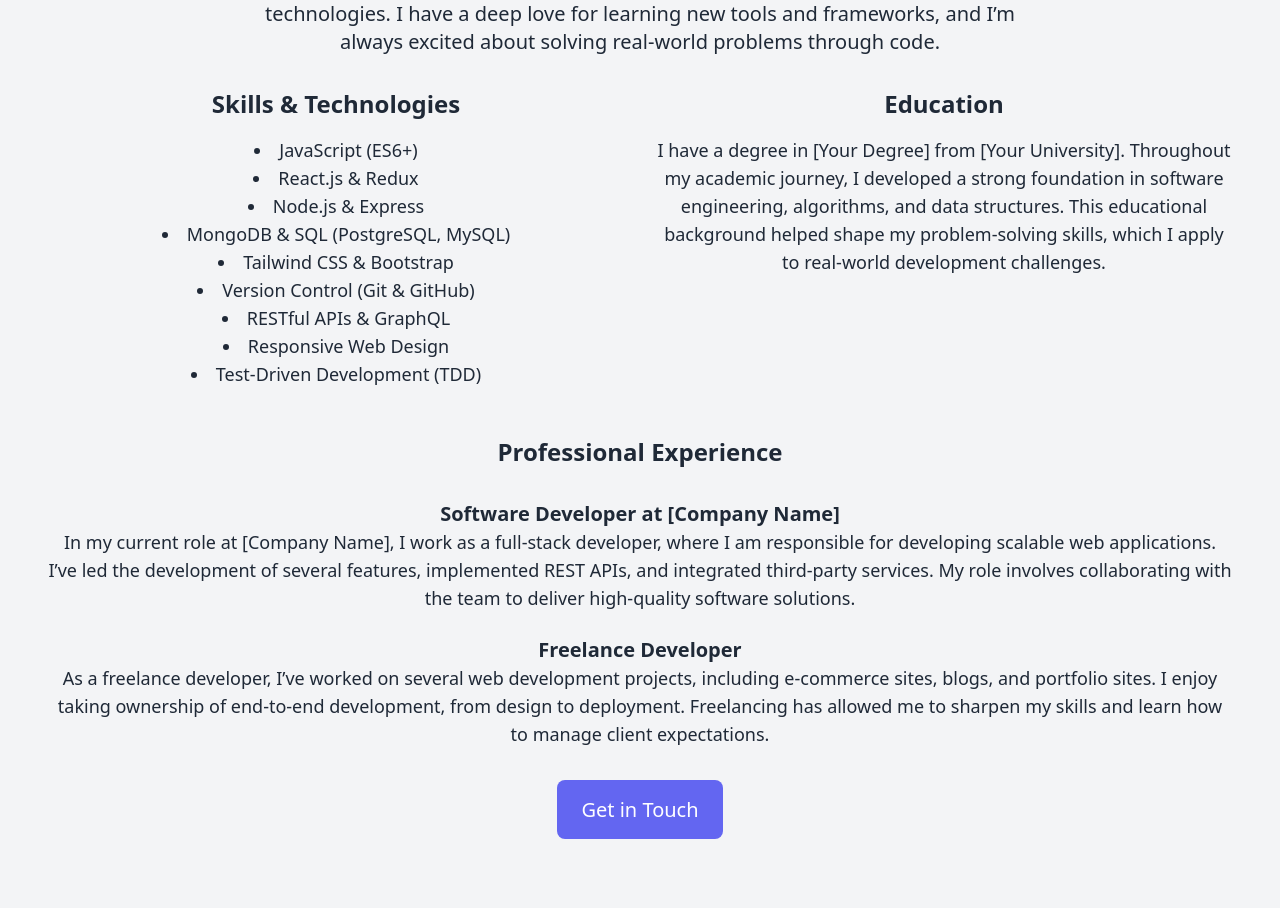
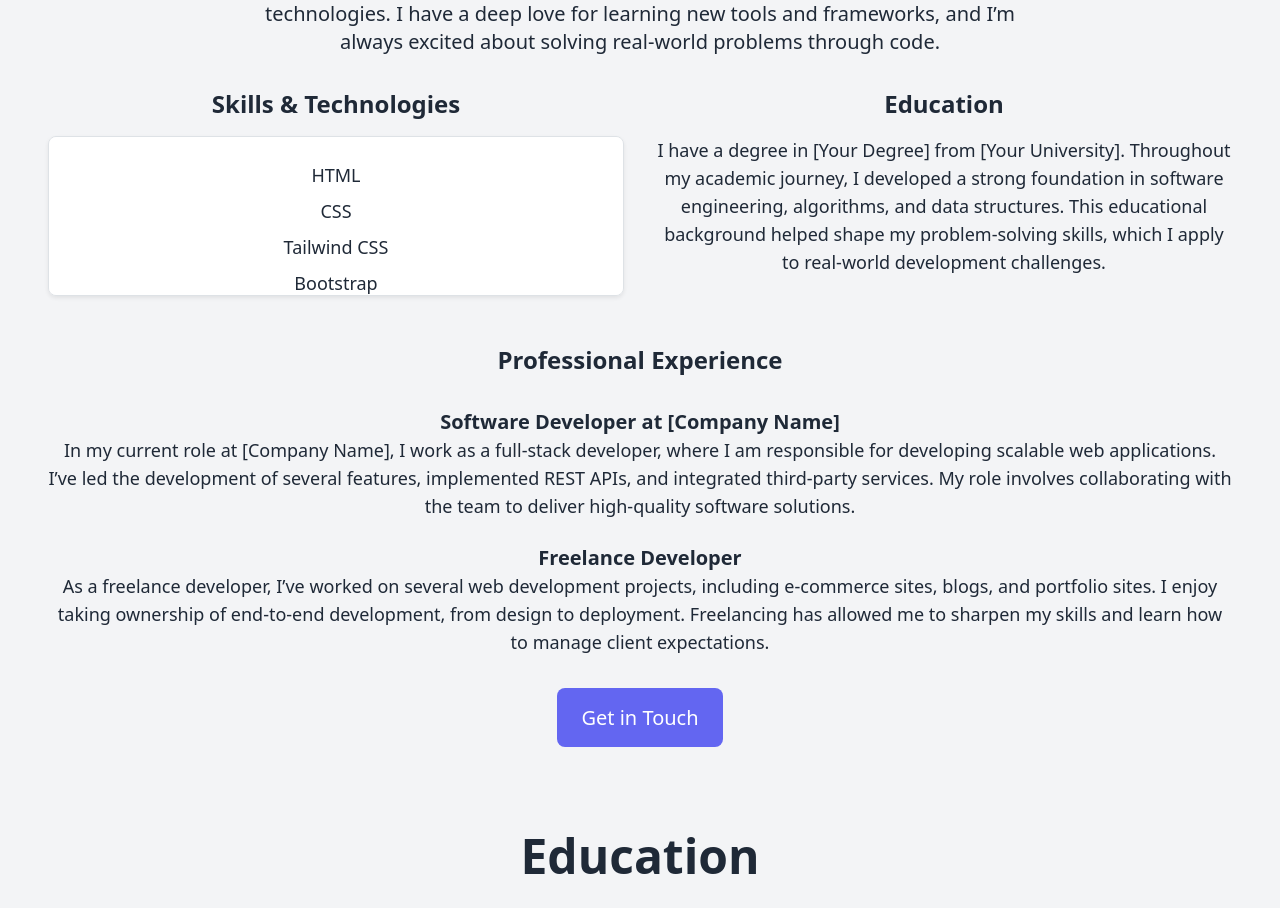
Before and after one commit to Aravind2556/portfolio, a React (Create React App) app: page / in a window 1280 px wide. Shown: the part 1020-1928 px from the top of the page. Built offline with nearby package versions, Linux system fonts and the light colour scheme.

Commit message:
upadte scroll method

```diff
--- a/src/components/About.js
+++ b/src/components/About.js
@@ -1,12 +1,10 @@
-import React from 'react'
+import React from 'react';
 
 export const About = () => {
   return (
     <section id="about" className="bg-gray-100 text-gray-800 py-16 px-6 sm:px-12 relative top-7">
       <div className="max-w-7xl mx-auto text-center">
-      <h2 className="text-4xl sm:text-5xl font-extrabold mb-6">
-        About Me
-      </h2>
+        <h2 className="text-4xl sm:text-5xl font-extrabold mb-6">About Me</h2>
         <p className="text-lg sm:text-xl max-w-3xl mx-auto mb-8">
           Hello! I’m Aravindan, a passionate full-stack developer based in [Your Location]. I specialize in building modern, responsive web applications using a wide range of technologies. I have a deep love for learning new tools and frameworks, and I’m always excited about solving real-world problems through code.
         </p>
@@ -15,17 +13,24 @@ export const About = () => {
         <div className="grid grid-cols-1 md:grid-cols-2 gap-8">
           <div className="space-y-4">
             <h3 className="text-2xl font-semibold">Skills & Technologies</h3>
-          <ul className="list-inside list-disc text-lg">
-            <li>JavaScript (ES6+)</li>
-            <li>React.js & Redux</li>
-            <li>Node.js & Express</li>
-            <li>MongoDB & SQL (PostgreSQL, MySQL)</li>
-            <li>Tailwind CSS & Bootstrap</li>
-            <li>Version Control (Git & GitHub)</li>
-            <li>RESTful APIs & GraphQL</li>
-            <li>Responsive Web Design</li>
-            <li>Test-Driven Development (TDD)</li>
+            {/* Scrollable Skills Box */}
+            <div className="h-40 overflow-y-auto bg-white border border-gray-300 rounded-lg shadow-sm p-4">
+              <ul className="list-none space-y-2 text-lg">
+                <li>HTML</li>
+                <li>CSS</li>
+                <li>Tailwind CSS</li>
+                <li>Bootstrap</li>
+                <li>JavaScript</li>
+                <li>React.js</li>
+                <li>Node.js</li>
+                <li>Express.js</li>
+                <li>MongoDB</li>
+                <li>Git</li>
+                <li>GitHub</li>
+                <li>Figma</li>
+                <li>Canva</li>
               </ul>
+            </div>
           </div>
 
           {/* Education Section */}
@@ -68,5 +73,5 @@ export const About = () => {
         </div>
       </div>
     </section>
-  )
-}
+  );
+};
```
Lines whose indentation alone changed are shown as unchanged.
